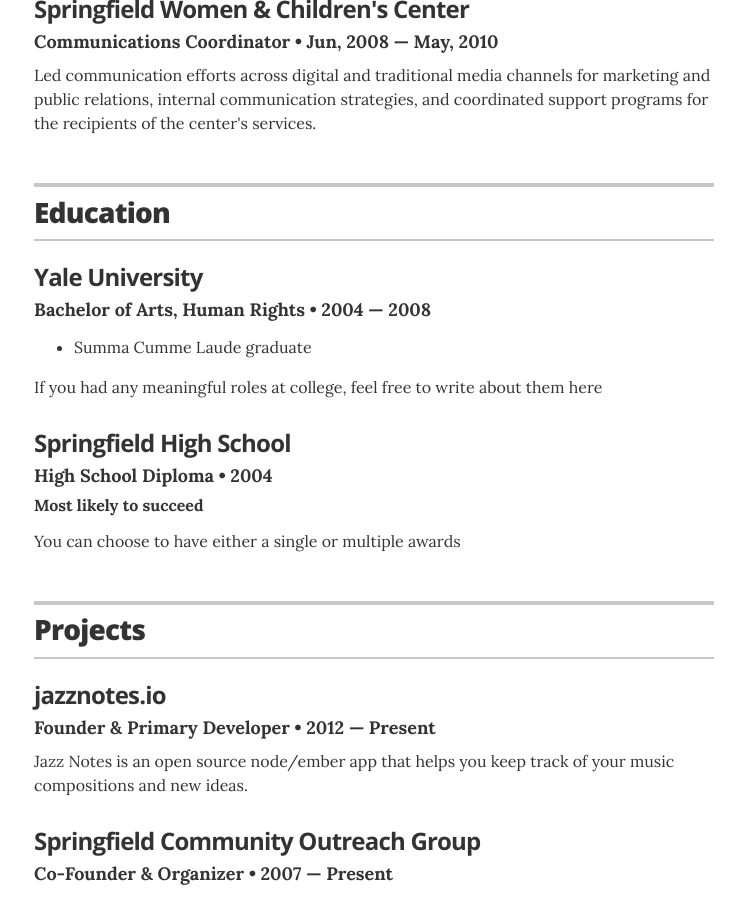
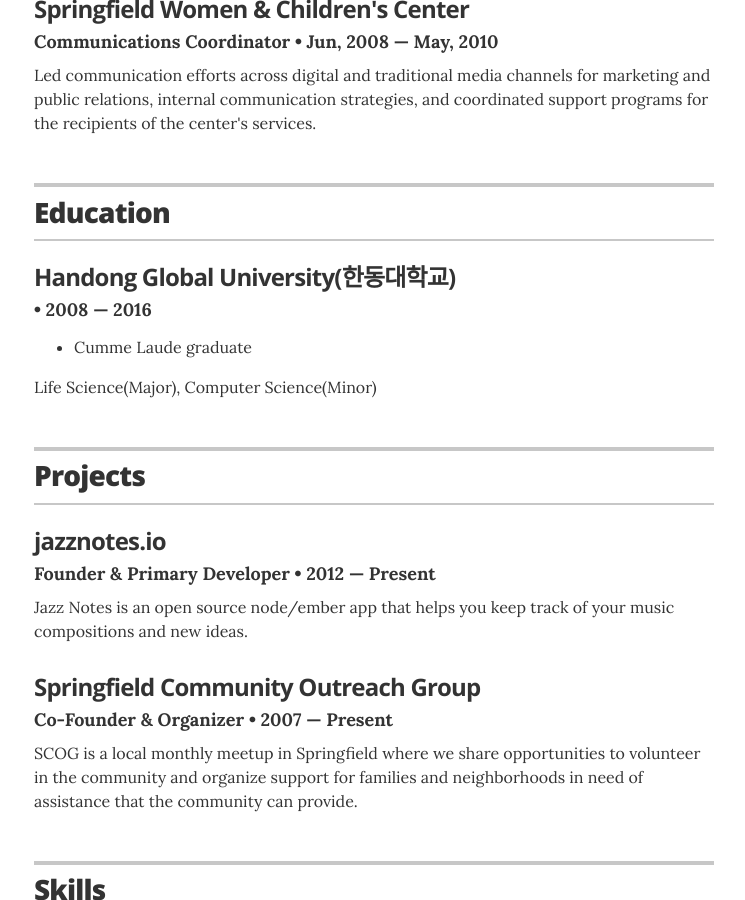
Before and after one commit to jglovier/resume-template, a Jekyll site: the page built from index.html, in a window 1280 px wide and 900 px high, scrolled down 979 px. Shown: the whole window, without its empty margins (266-1011 px from the left). Built offline with Jekyll 4.4.1, drawn with Linux system fonts in a browser that asks for light colours.

Commit message:
Update education.yml

```diff
--- a/_data/education.yml
+++ b/_data/education.yml
@@ -1,13 +1,7 @@
 # Degree
-- degree: Bachelor of Arts, Human Rights
-  uni: Yale University
-  year: 2004 &mdash; 2008
+- degree Conferred: Bachelor of Science (Cum Laude)
+  uni: Handong Global University(한동대학교)
+  year: 2008 &mdash; 2016
   awards:
-    - award: Summa Cumme Laude graduate
-  summary: If you had any meaningful roles at college, feel free to write about them here
-
-- degree: High School Diploma
-  uni: Springfield High School
-  year: 2004
-  award: Most likely to succeed
-  summary: You can choose to have either a single or multiple awards
+    - award: Cumme Laude graduate
+  summary: Life Science(Major), Computer Science(Minor)
```
